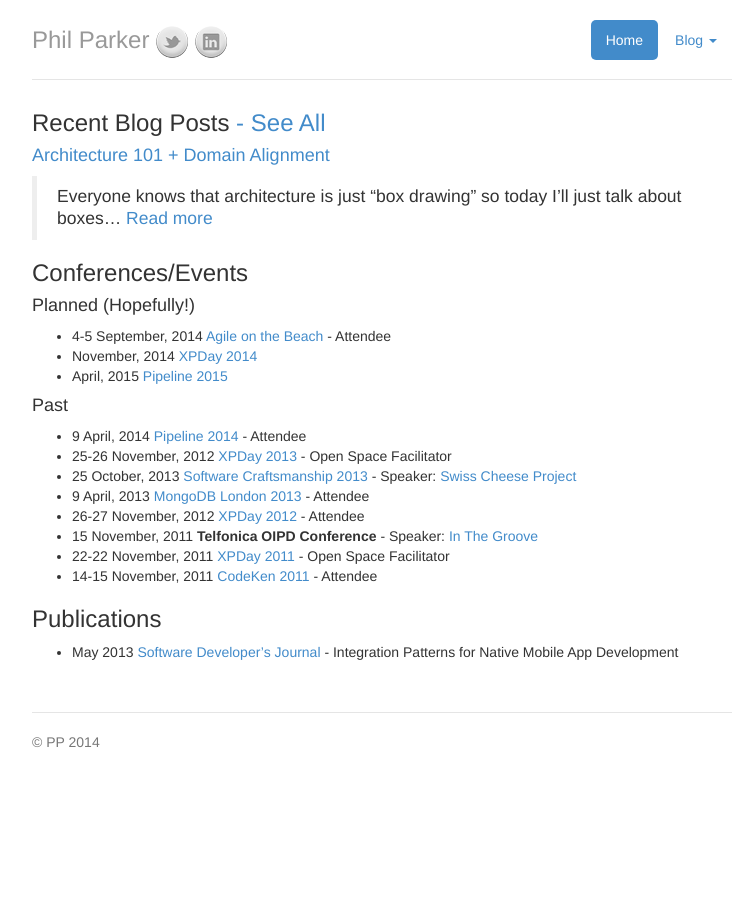
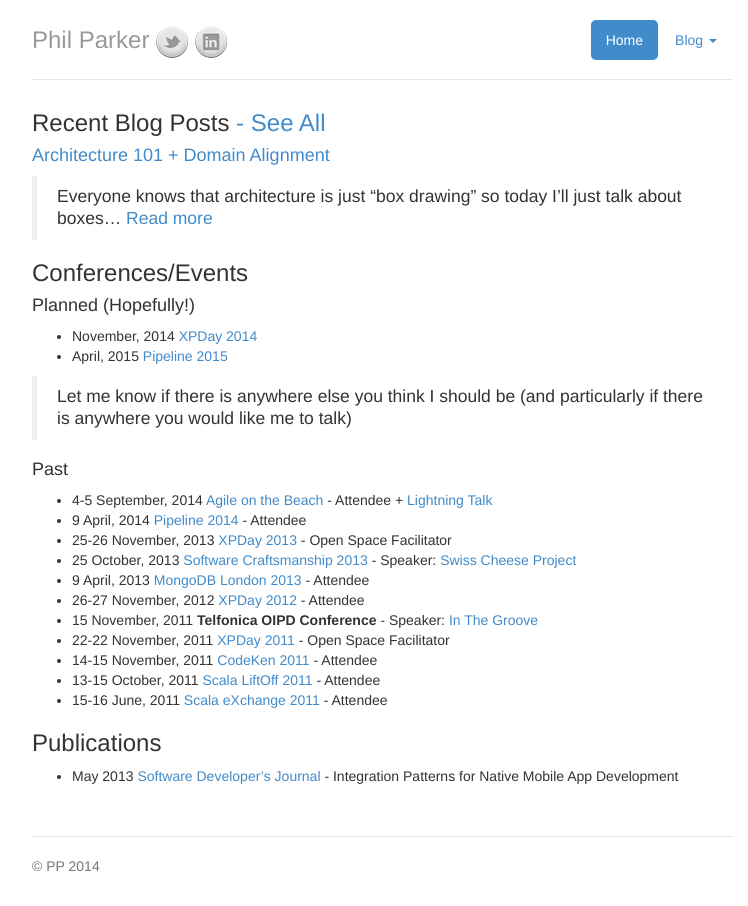
Before and after one commit to parker0phil/parker0phil.github.io, a Jekyll site: the page built from index.md, in a window 1280 px wide. Shown: the whole page, without its empty margins (258-1006 px from the left). Built offline with Jekyll 4.4.1, drawn with Linux system fonts in a browser that asks for light colours.

Commit message:
[PP] Updated architecture talk with video, added a couple of conferences

```diff
--- a/index.md
+++ b/index.md
@@ -13,21 +13,24 @@
 
 #### Planned (Hopefully!)
 
-- 4-5 September, 2014 [Agile on the Beach](http://agileonthebeach.com/) - Attendee
 - November, 2014 [XPDay 2014](http://xpday.wordpress.com/)
 - April, 2015 [Pipeline 2015](http://web.pipelineconf.info/)
 
+> Let me know if there is anywhere else you think I should be (and particularly if there is anywhere you would like me to talk)
 
 #### Past
 
+- 4-5 September, 2014 [Agile on the Beach](http://agileonthebeach.com/) - Attendee + [Lightning Talk](/2014/09/04/architecture-101+domain-alignment/)
 - 9 April, 2014 [Pipeline 2014](http://web.pipelineconf.info/) - Attendee
-- 25-26 November, 2012 [XPDay 2013](http://xpday.wordpress.com/) - Open Space Facilitator
+- 25-26 November, 2013 [XPDay 2013](http://xpday.wordpress.com/) - Open Space Facilitator
 - 25 October, 2013 [Software Craftsmanship 2013](http://www.codemanship.co.uk/softwarecraftsmanship/) - Speaker: [Swiss Cheese Project](http://about.swisscheeseproject.com/sc2013.html)
 - 9 April, 2013 [MongoDB London 2013](http://www.mongodb.com/events/mongodb-london-2013) - Attendee
 - 26-27 November, 2012 [XPDay 2012](http://xpday.wordpress.com/page/2/) - Attendee
 - 15 November, 2011 **Telfonica OIPD Conference** - Speaker: [In The Groove](http://www.youtube.com/watch?v=fTYwj625Tp8)
 - 22-22 November, 2011 [XPDay 2011](http://xpday2011.wordpress.com/) - Open Space Facilitator
 - 14-15 November, 2011 [CodeKen 2011](http://codeken.com/codeken-2012/codeken-2011.html) - Attendee
+- 13-15 October, 2011 [Scala LiftOff 2011](https://skillsmatter.com/conferences/803-scala-lift-off-london-2011) - Attendee
+- 15-16 June, 2011 [Scala eXchange 2011](https://skillsmatter.com/conferences/857-scala-exchange-2011) - Attendee
 
 ### Publications
 
```
Also changed, not shown: _drafts/values_strategy_intent_plan.md (added, +4 -0 lines), _posts/2014-09-04-architecture-101+domain-alignment.md (+3 -0 lines).
